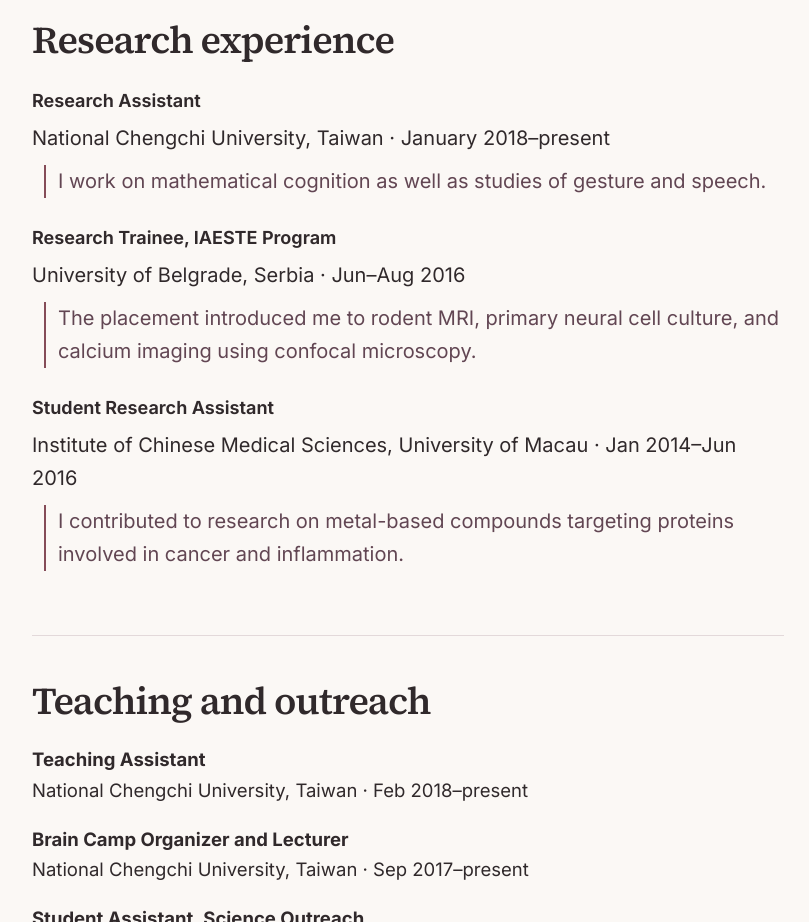
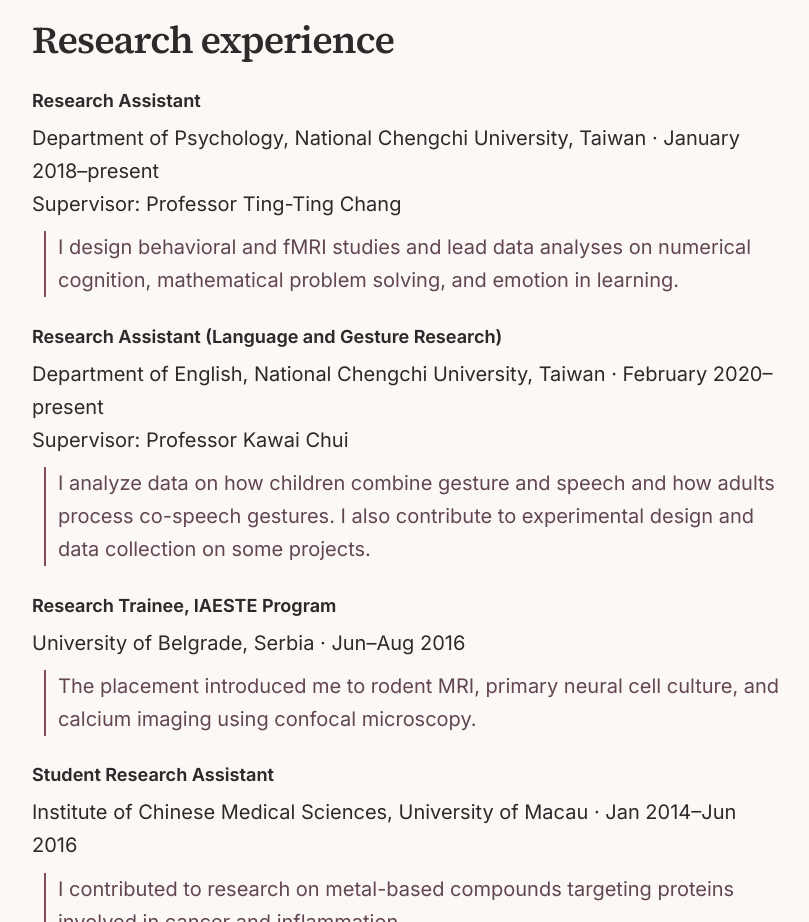
Before and after one commit to chantatng/chantatng.github.io, a plain HTML site: page cv.html in a window 1280 px wide. Shown: the part 840-1762 px from the top of the page, without its empty margins (232-1041 px from the left). Drawn offline with Linux system fonts and the light colour scheme.

Commit message:
Separate the two NCCU research appointments

```diff
--- a/cv.html
+++ b/cv.html
@@ -47,8 +47,11 @@
     <section class="ruled">
       <h2>Research experience</h2>
       <h3>Research Assistant</h3>
-      <p>National Chengchi University, Taiwan · January 2018–present</p>
-      <p class="entry-description">I work on mathematical cognition as well as studies of gesture and speech.</p>
+      <p>Department of Psychology, National Chengchi University, Taiwan · January 2018–present<br>Supervisor: Professor Ting-Ting Chang</p>
+      <p class="entry-description">I design behavioral and fMRI studies and lead data analyses on numerical cognition, mathematical problem solving, and emotion in learning.</p>
+      <h3>Research Assistant (Language and Gesture Research)</h3>
+      <p>Department of English, National Chengchi University, Taiwan · February 2020–present<br>Supervisor: Professor Kawai Chui</p>
+      <p class="entry-description">I analyze data on how children combine gesture and speech and how adults process co-speech gestures. I also contribute to experimental design and data collection on some projects.</p>
       <h3>Research Trainee, IAESTE Program</h3>
       <p>University of Belgrade, Serbia · Jun–Aug 2016</p>
       <p class="entry-description">The placement introduced me to rodent MRI, primary neural cell culture, and calcium imaging using confocal microscopy.</p>
```
